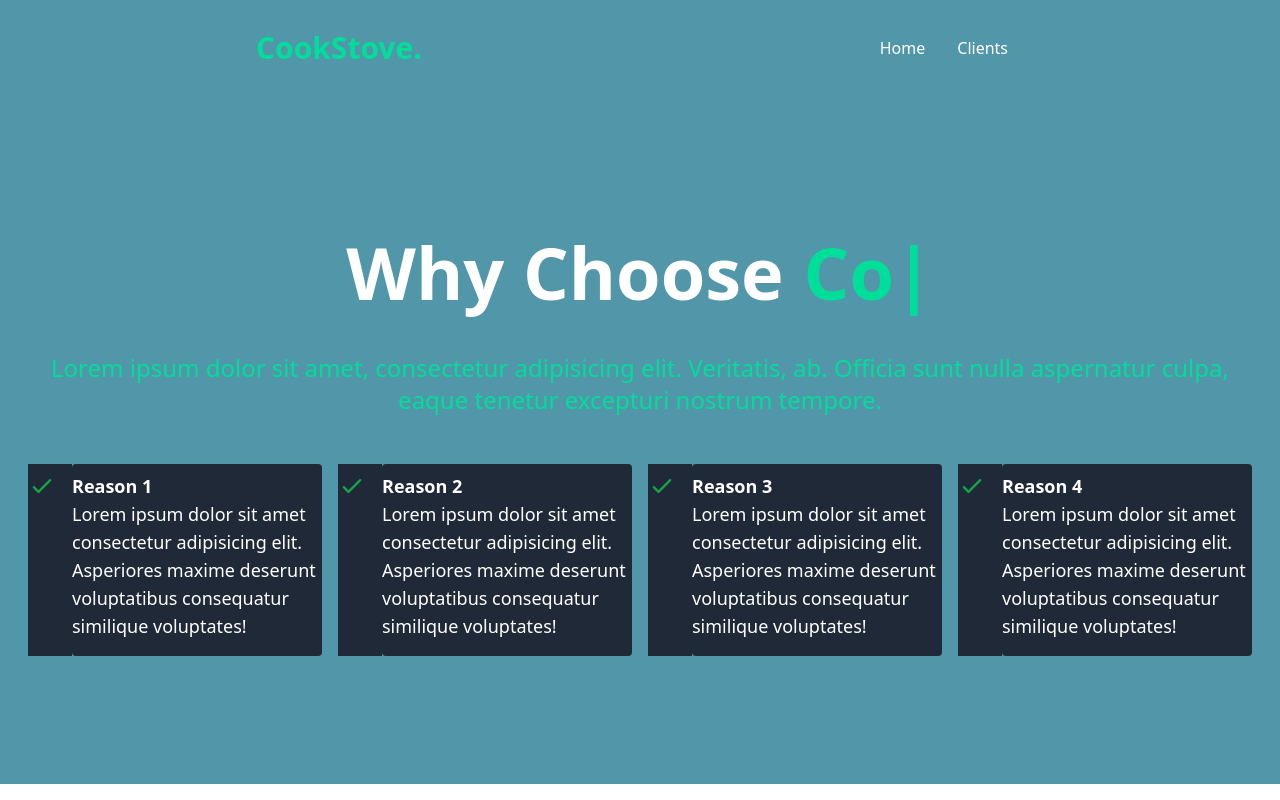
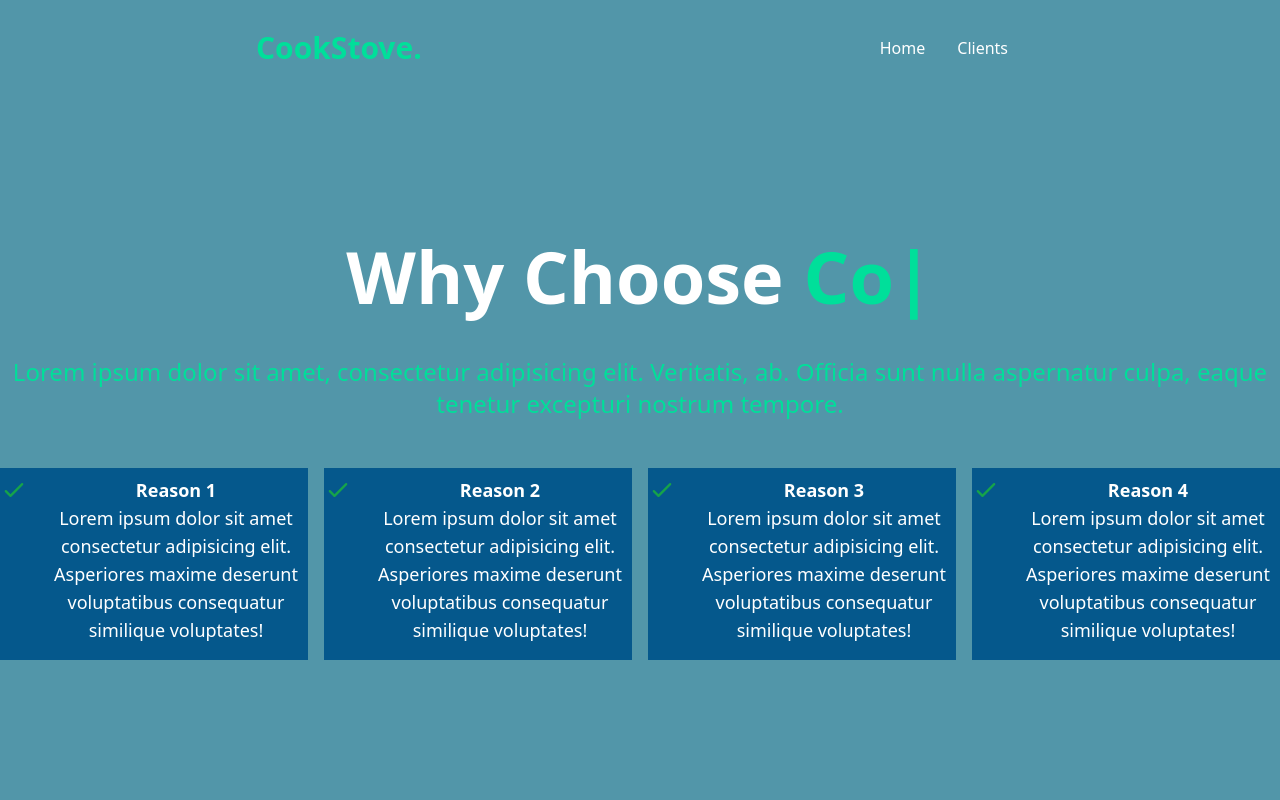
Before and after one commit to coolacpc/cookstove2, a React (Create React App) app in the folder cookstove/: page /cookstovev2/clients in a window 1280 px wide. Shown: the top 800 px of the page. Built offline with nearby package versions, Linux system fonts and the light colour scheme.

Commit message:
clients page fixes

```diff
--- a/cookstove/src/components/DeviceSection.jsx
+++ b/cookstove/src/components/DeviceSection.jsx
@@ -6,7 +6,7 @@ import Typed from "react-typed";
 const DeviceSection = () => {
 	return (
 		<div className="bg-[#5296A9] w-full py-32 text-white">
-			<div className="max-w-[1240px] mx-auto px-2">
+			<div className="max-w-[1400px] mt-[-180px] h-screen mx-auto text-center flex flex-col justify-center">
 				<h2 className="text-7xl font-bold text-center py-3">
 					Why Choose
 					<Typed
@@ -25,10 +25,10 @@ const DeviceSection = () => {
 
 				<div className="grid sm:grid-cols-2 lg:grid-cols-4 gap-4 pt-4">
 					<div className="flex">
-						<div className="text-lg pt-2 pb-4 bg-gray-800">
+						<div className="text-lg pt-2 pb-4 bg-[#05588C]">
 							<CheckIcon className="w-7 mr-4 text-green-600" />
 						</div>
-						<div className="text-lg pt-2 pb-4 bg-gray-800 rounded">
+						<div className="text-lg pt-2 pb-4 bg-[#05588C]">
 							<h3 className="font-bold text-lg">Reason 1</h3>
 							<p>
 								{" "}
@@ -40,10 +40,10 @@ const DeviceSection = () => {
 						</div>
 					</div>
 					<div className="flex">
-						<div className="text-lg pt-2 pb-4 bg-gray-800">
+						<div className="text-lg pt-2 pb-4 bg-[#05588C]">
 							<CheckIcon className="w-7 mr-4 text-green-600" />
 						</div>
-						<div className="text-lg pt-2 pb-4 bg-gray-800 rounded">
+						<div className="text-lg pt-2 pb-4 bg-[#05588C]">
 							<h3 className="font-bold text-lg">Reason 2</h3>
 							<p>
 								{" "}
@@ -55,10 +55,10 @@ const DeviceSection = () => {
 						</div>
 					</div>
 					<div className="flex">
-						<div className="text-lg pt-2 pb-4 bg-gray-800">
+						<div className="text-lg pt-2 pb-4 bg-[#05588C]">
 							<CheckIcon className="w-7 mr-4 text-green-600" />
 						</div>
-						<div className="text-lg pt-2 pb-4 bg-gray-800 rounded">
+						<div className="text-lg pt-2 pb-4 bg-[#05588C]">
 							<h3 className="font-bold text-lg">Reason 3</h3>
 							<p>
 								{" "}
@@ -70,10 +70,10 @@ const DeviceSection = () => {
 						</div>
 					</div>
 					<div className="flex">
-						<div className="text-lg pt-2 pb-4 bg-gray-800">
+						<div className="text-lg pt-2 pb-4 bg-[#05588C]">
 							<CheckIcon className="w-7 mr-4 text-green-600" />
 						</div>
-						<div className="text-lg pt-2 pb-4 bg-gray-800 rounded">
+						<div className="text-lg pt-2 pb-4 bg-[#05588C]">
 							<h3 className="font-bold text-lg">Reason 4</h3>
 							<p>
 								{" "}
```
